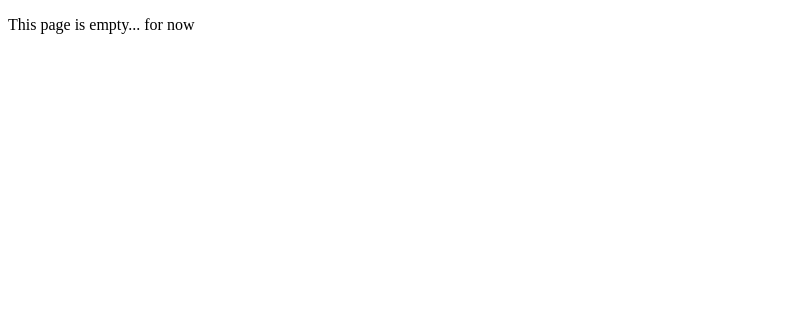
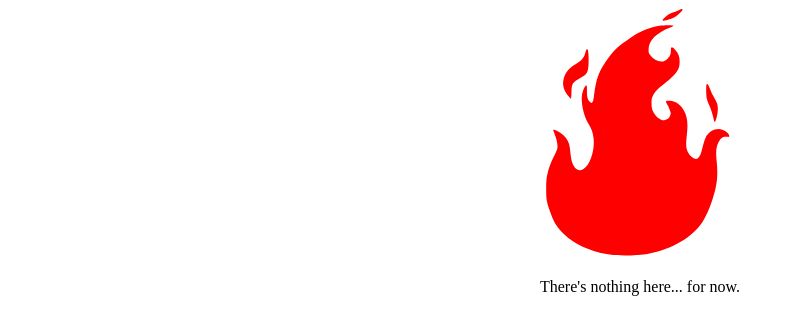
Before and after one commit to mikeukay/parked-page, a plain HTML site: page index.html in a window 1280 px wide. Shown: the whole page, without its empty margins (0-794 px from the left). Drawn offline with Linux system fonts and the light colour scheme.

Commit message:
added logo

```diff
--- a/index.html
+++ b/index.html
@@ -1,9 +1,15 @@
 <!DOCTYPE HTML>
-<html>
+<html lang="en-US">
 <head>
+<meta charset="UTF-8">
 <title>Coming Soon</title>
+<link rel="icon" type="image/svg+xml" href="/favicon.svg">
+<link rel="alternate icon" href="/favicon.png">
 </head>
 <body>
-<p>This page is empty... for now</p>
+<center>
+	<img src="/logo.svg" width="250" height="250">
+	<p>There's nothing here... for now.</p>
+</center>
 </body>
 </html>
```
Also changed, not shown: favicon.png (added), favicon.svg (added), logo.svg (added).
